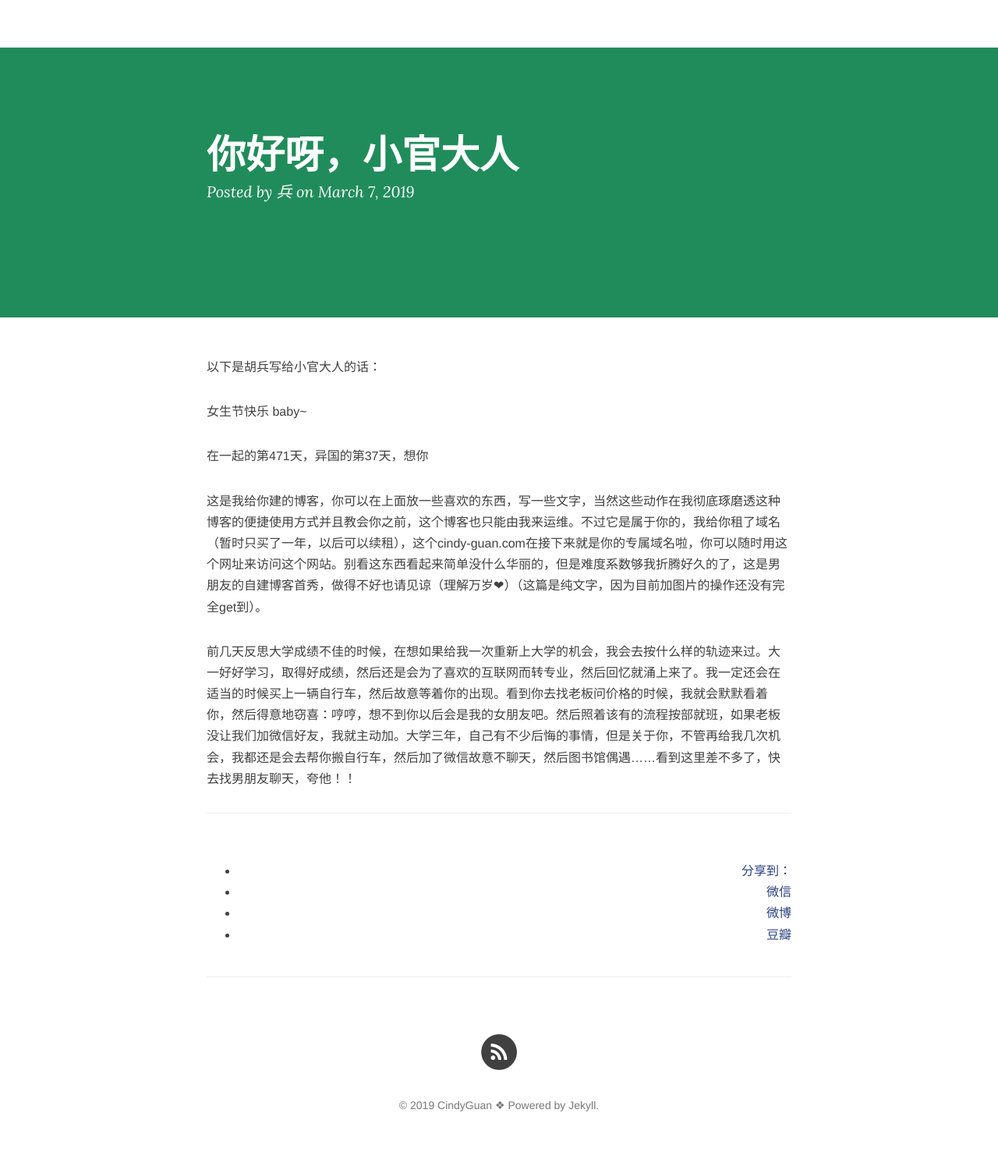
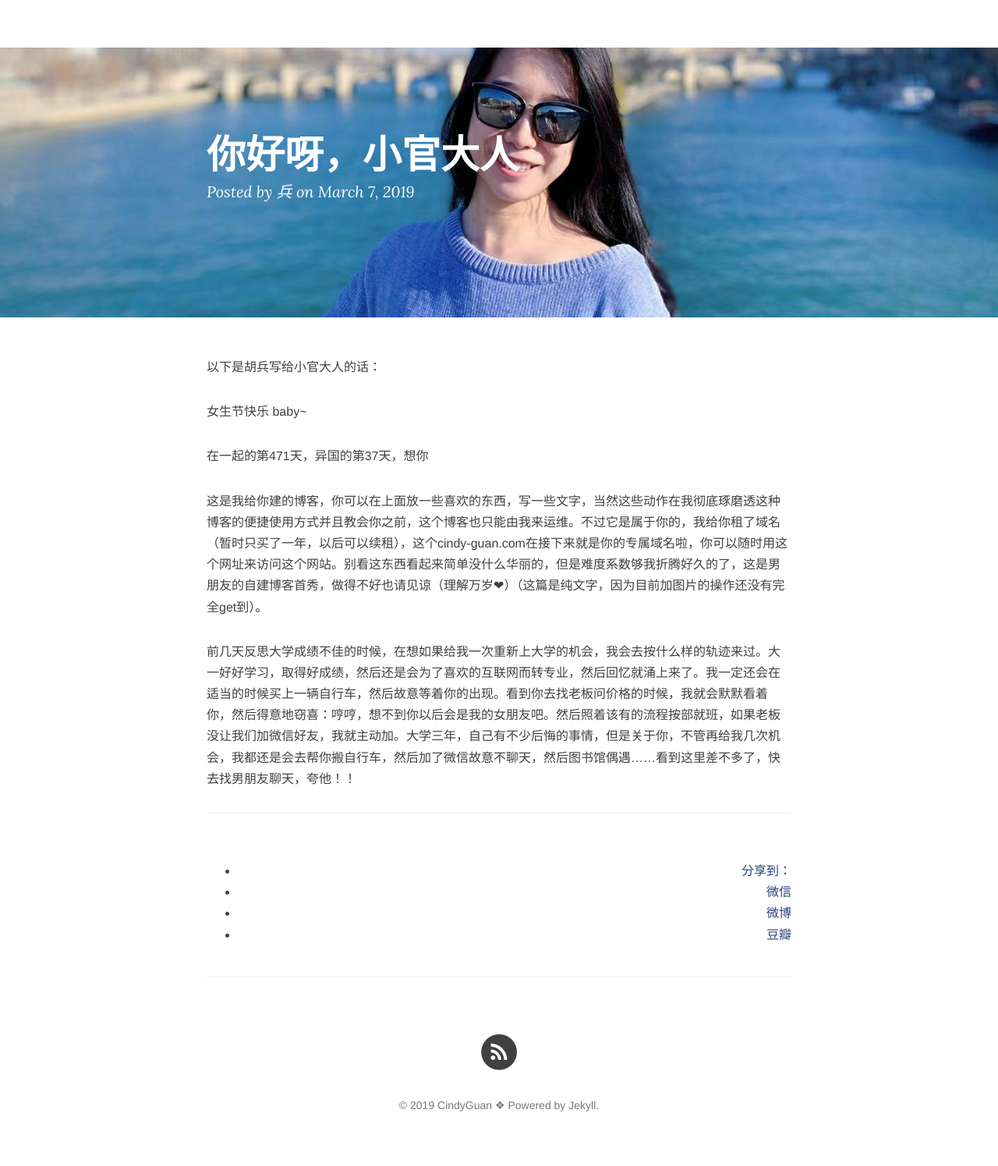
Before and after one commit to HBforHer/HBforHer.github.io, a Jekyll site: the page built from _posts/2019-03-07-Hi.md, in a window 1280 px wide. Shown: the whole page at 78% size. Built offline with Jekyll 4.4.1, drawn with Linux system fonts in a browser that asks for light colours; nearby versions of some CDN libraries; comment, search, counter and statistics services are not loaded.

Commit message:
Update _config.yml

```diff
--- a/_config.yml
+++ b/_config.yml
@@ -44,7 +44,7 @@ defaults:
     values:
       layout: "post"
       author: "兵" # 你的名字
-      header-img: "img/green.jpg" # We don't want posts without a header image, that whould mean white on white
+      header-img: "img/nearriver.jpg" # We don't want posts without a header image, that whould mean white on white
 
 # Comments
 comments :
```
